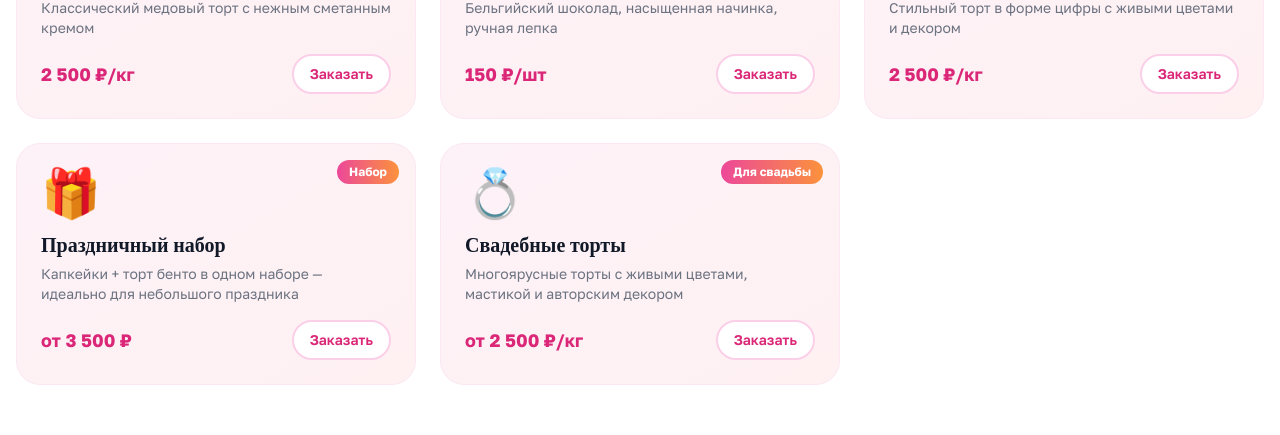
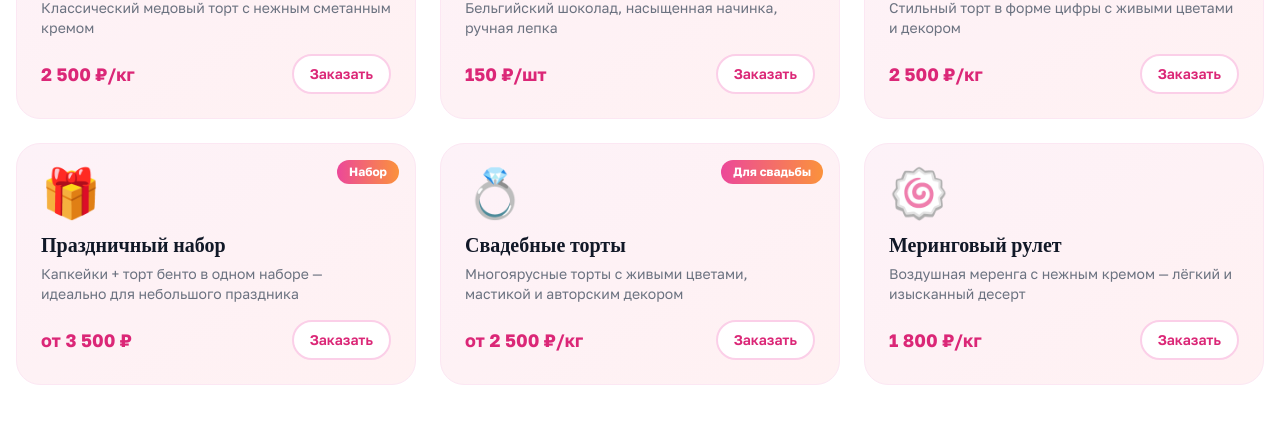
Before and after one commit to pr-poehali-dev/cake-site-kaliningrad, a React (Vite) app: page / in a window 1280 px wide. Shown: the part 1493-1928 px from the top of the page. Built offline with nearby package versions, Linux system fonts and the light colour scheme.

Commit message:
feat: добавлен меринговый рулет 1800кг

```diff
--- a/src/pages/Index.tsx
+++ b/src/pages/Index.tsx
@@ -15,6 +15,7 @@ const catalog = [
   { id: 6, name: "Торт-цифра", price: "2 500 ₽/кг", emoji: "🔢", tag: "Тренд", desc: "Стильный торт в форме цифры с живыми цветами и декором" },
   { id: 7, name: "Праздничный набор", price: "от 3 500 ₽", emoji: "🎁", tag: "Набор", desc: "Капкейки + торт бенто в одном наборе — идеально для небольшого праздника" },
   { id: 9, name: "Свадебные торты", price: "от 2 500 ₽/кг", emoji: "💍", tag: "Для свадьбы", desc: "Многоярусные торты с живыми цветами, мастикой и авторским декором" },
+  { id: 10, name: "Меринговый рулет", price: "1 800 ₽/кг", emoji: "🍥", tag: "", desc: "Воздушная меренга с нежным кремом — лёгкий и изысканный десерт" },
 ];
 
 const portfolio = [
```
